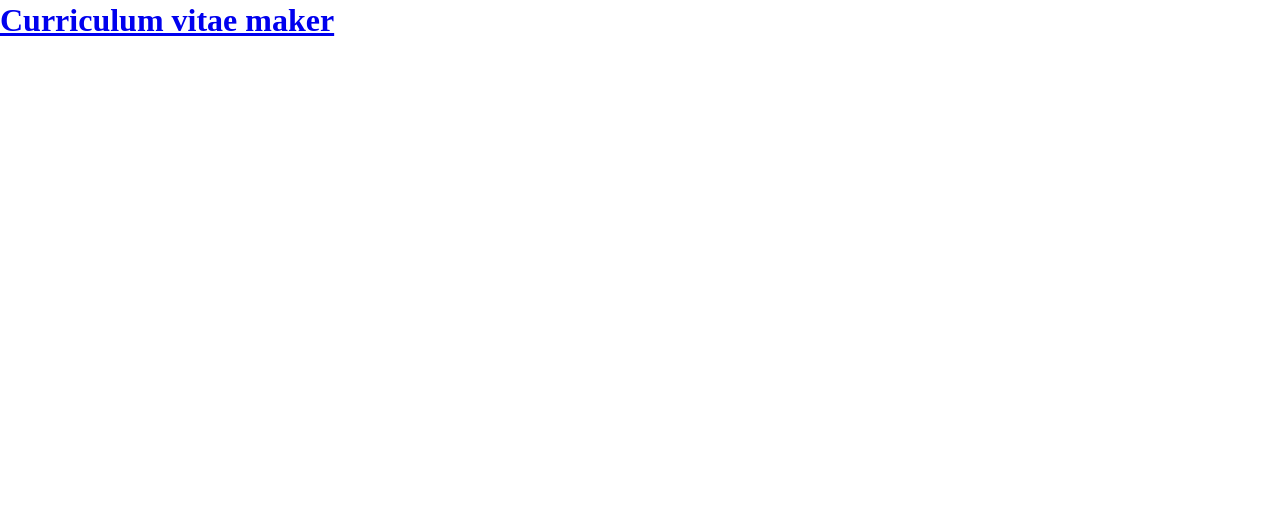
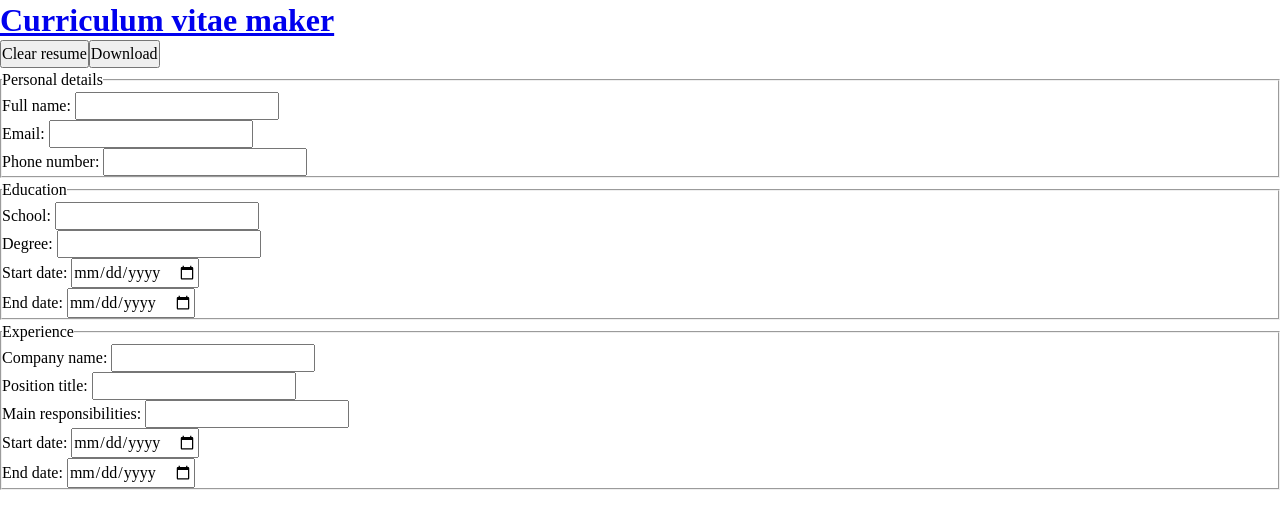
Before and after one commit to stebeus/curriculum-vitae-maker, a React (Vite) app: page / in a window 1280 px wide. Shown: the top 528 px of the page. Built offline with nearby package versions, Linux system fonts and the light colour scheme.

Commit message:
feat: add main section

```diff
--- a/src/App.jsx
+++ b/src/App.jsx
@@ -1,3 +1,6 @@
+import { Form } from './components/Form.jsx';
+import { UserActions } from './components/UserActions.jsx';
+
 export function App() {
   return (
     <>
@@ -6,6 +9,10 @@ export function App() {
           <a href="/">Curriculum vitae maker</a>
         </h1>
       </header>
+      <main>
+        <UserActions />
+        <Form />
+      </main>
     </>
   );
 }
```
